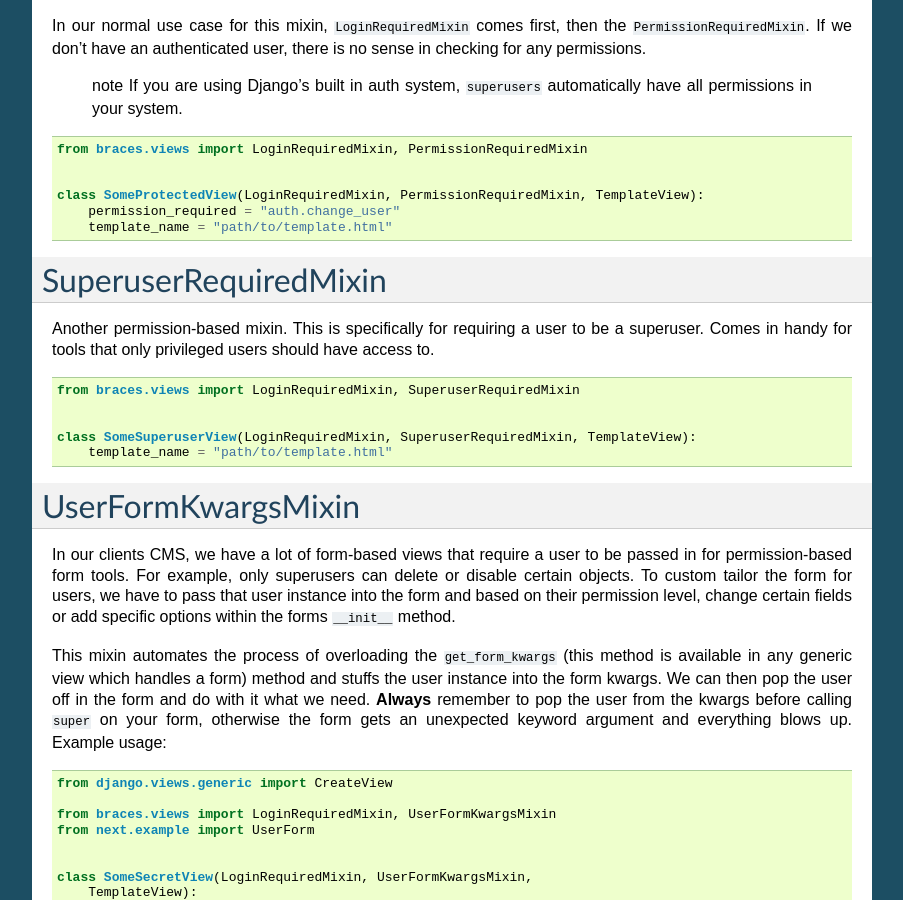
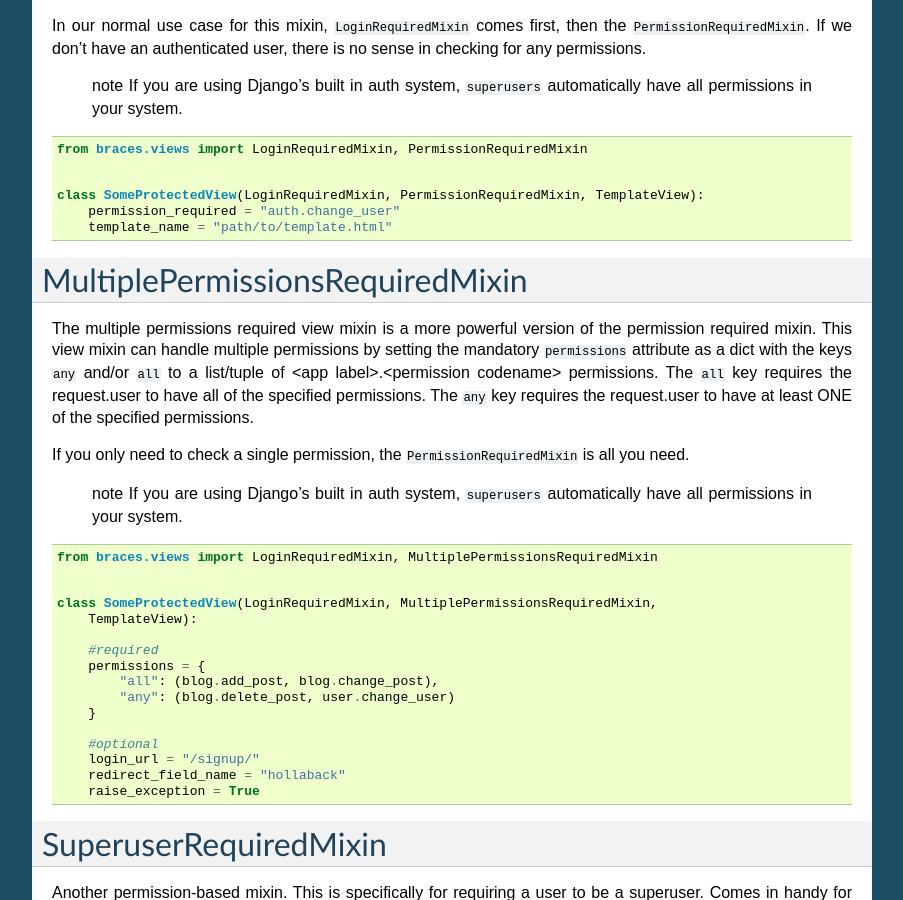
Before and after one commit to brack3t/django-braces, a Sphinx documentation site: the page built from docs/index.rst, in a window 1280 px wide and 900 px high, scrolled down 839 px. Shown: the whole window, without its empty margins (198-1101 px from the left). Built offline with Sphinx 7.4.7, drawn with Linux system fonts in a browser that asks for light colours; some of the changed text lies outside the part shown.

Commit message:
Updated docs.

```diff
--- a/docs/index.rst
+++ b/docs/index.rst
@@ -61,6 +61,43 @@ don't have an authenticated user, there is no sense in checking for any permissi
     class SomeProtectedView(LoginRequiredMixin, PermissionRequiredMixin, TemplateView):
         permission_required = "auth.change_user"
         template_name = "path/to/template.html"
+
+
+MultiplePermissionsRequiredMixin
+================================
+
+The multiple permissions required view mixin is a more powerful version of the permission required mixin.
+This view mixin can handle multiple permissions by setting the mandatory ``permissions`` attribute as a dict
+with the keys ``any`` and/or ``all`` to a list/tuple of <app label>.<permission codename> permissions.
+The ``all`` key requires the request.user to have all of the specified permissions.
+The ``any`` key requires the request.user to have at least ONE of the specified permissions.
+
+If you only need to check a single permission, the ``PermissionRequiredMixin`` is all you need.
+
+    .. role:: info-label
+        :class: "label label-info"
+
+    :info-label:`note` If you are using Django's built in auth system, ``superusers`` automatically have all permissions in your system.
+
+::
+
+    from braces.views import LoginRequiredMixin, MultiplePermissionsRequiredMixin
+
+
+    class SomeProtectedView(LoginRequiredMixin, MultiplePermissionsRequiredMixin,
+        TemplateView):
+
+        #required
+        permissions = {
+            "all": (blog.add_post, blog.change_post),
+            "any": (blog.delete_post, user.change_user)
+        }
+
+        #optional
+        login_url = "/signup/"
+        redirect_field_name = "hollaback"
+        raise_exception = True
+
 
 SuperuserRequiredMixin
 ======================
```
